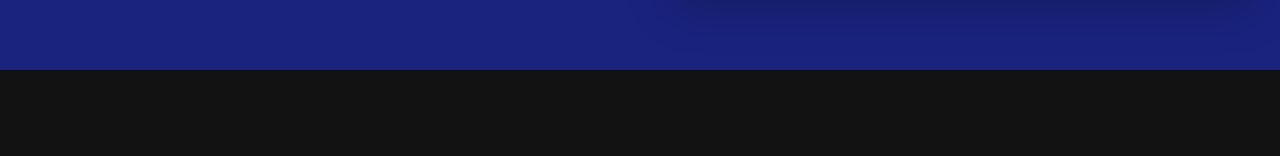
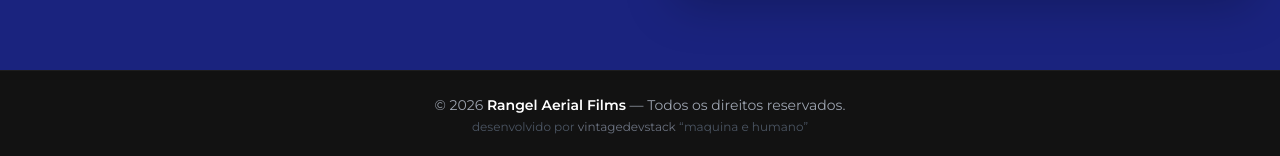
Before and after one commit to pikulitomarkin/rangelsolu-esaereas, a React (Vite) app: page / in a window 1280 px wide. Shown: the part 5230-5386 px from the top of the page. Before the commit the page ends 5300 px from the top, so only its background shows below. Built offline with nearby package versions, Linux system fonts and the light colour scheme.

Commit message:
direitos reservados

```diff
--- a/src/App.jsx
+++ b/src/App.jsx
@@ -56,6 +56,15 @@ function App() {
       <motion.section id="contato" variants={sectionFade}>
         <Contato />
       </motion.section>
+
+      <footer className="bg-rangel-dark border-t border-white/5 py-6 text-center">
+        <p className="text-sm text-gray-400">
+          © 2026 <span className="text-white font-semibold">Rangel Aerial Films</span> — Todos os direitos reservados.
+        </p>
+        <p className="mt-1 text-xs text-gray-600">
+          desenvolvido por <span className="text-gray-500">vintagedevstack</span> &ldquo;maquina e humano&rdquo;
+        </p>
+      </footer>
     </motion.div>
   );
 }
```
